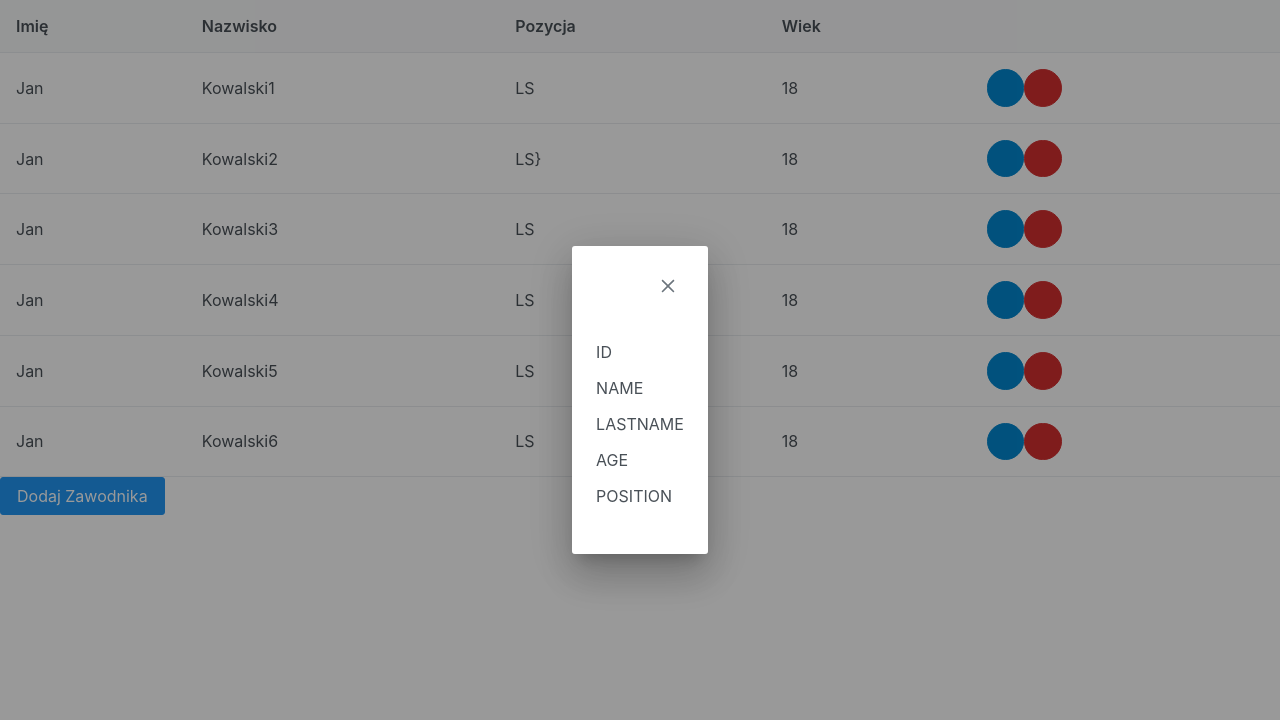
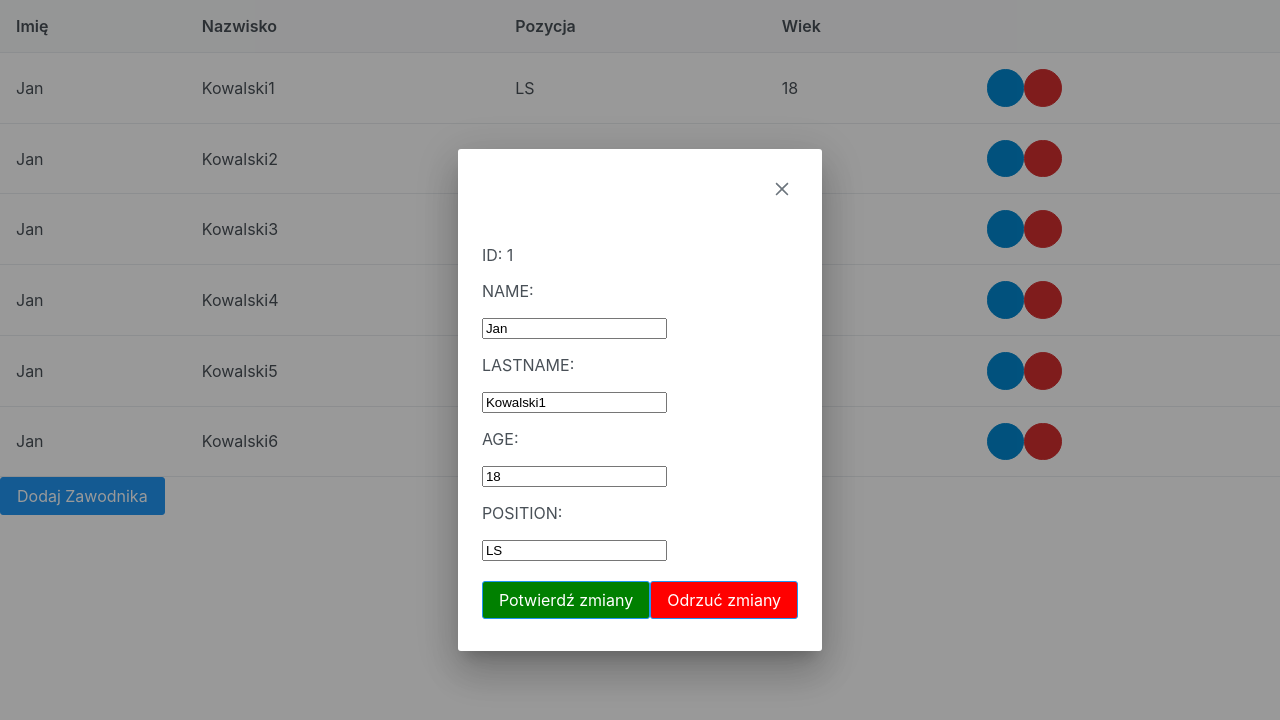
Before and after one commit to GreenMush02/Repository, a React (Create React App) app in the folder aplikacja/moja-aplikacja/: page /players in a window 1280 px wide. Both pictures are taken after a click on the button 1005 px from the left and 87 px from the top of the page. Shown: the top 720 px of the page. Built offline with nearby package versions, Linux system fonts and the light colour scheme.

Commit message:
update 3

```diff
--- a/aplikacja/moja-aplikacja/src/components/Players.js
+++ b/aplikacja/moja-aplikacja/src/components/Players.js
@@ -3,6 +3,7 @@ import { DataTable } from 'primereact/datatable';
 import { Column } from 'primereact/column';
 import { Button } from 'primereact/button';
 import { Dialog } from 'primereact/dialog';
+import { InputText } from 'primereact/inputtext';
 
 import playersData from '../data/data.js'
 
@@ -12,6 +13,10 @@ const Players = () => {
 
 const [playersToShow, setPlayersToShow] = useState([])
 const [playerId, setPlayerID] = useState('')
+const [playerName, setPlayerName] = useState('')
+const [playerLastName, setPlayerLastName] = useState ('')
+const [playerAge, setPlayerAge] = useState ('')
+const [playerPosition, setPlayerPosition] = useState ('')
 const [showDialog, setShowDialog] = useState(false)
 
 
@@ -24,10 +29,10 @@ useEffect(() => {
 }, []);
 
 
-const actionTemplate = () => {
+const actionTemplate = (rowData) => {
 
 
-    return <div><Button icon="pi pi-user" className="p-button-rounded p-button-info" onClick={onChange}/>
+    return <div><Button icon="pi pi-user" className="p-button-rounded p-button-info" onClick={() => onEdit(rowData)}/>
            <Button icon="pi pi-times" className="p-button-rounded p-button-danger" onClick={deletePlayer}/></div>
     }
 
@@ -35,8 +40,8 @@ const AddPlayer = () => {
 
 let newPlayer = {id: 7, name: 'Jan', lastName: 'Kowalski7', age: 18, position: 'LS'};
 
-playersToShow.push(newPlayer)
-console.log("dodano zawodnika")
+playersToShow.push(newPlayer);
+console.log("dodano zawodnika");
 
 }
 
@@ -46,13 +51,33 @@ return alert("zawodnik usunięty")
 
 }
 
-const onChange = () => {
 
-setShowDialog(true);
+const onEdit = (rowData) => {
 
 
 
+    setPlayerID(rowData.id);
+    setPlayerName(rowData.name);
+    setPlayerLastName(rowData.lastName);
+    setPlayerAge(rowData.age);
+    setPlayerPosition(rowData.position);
+    setShowDialog(true);
+
+
 }
+
+const onEditConfirm = () => {
+
+setShowDialog(false);
+
+}
+
+const onEditCancel = () => {
+
+setShowDialog(false);
+
+}
+
 
 const onHide = () => {
 
@@ -60,11 +85,36 @@ const onHide = () => {
 
 }
 
+
+const onSetPlayerName = (e) => {
+
+    setPlayerName(e.target.value);
+
+}
+
+const onSetPlayerLastName = (e) => {
+
+    setPlayerLastName(e.target.value);
+
+}
+
+const onSetPlayerAge = (e) => {
+
+    setPlayerAge(e.target.value);
+
+}
+
+const onSetPlayerPosition = (e) => {
+
+    setPlayerPosition(e.target.value);
+
+}
+
 return (
 
     <div>
 
-   <DataTable value={playersToShow} selectionMode="single" onSelectionChange={onChange}>
+   <DataTable value={playersToShow} selectionMode="single">
    <Column field="name" header="Imię"></Column>
    <Column field="lastName" header="Nazwisko"></Column>
    <Column field="position" header="Pozycja"></Column>
@@ -80,13 +130,15 @@ return (
 
 
 <div>
-<p>ID </p>
-   <p>NAME</p>
-   <p>LASTNAME</p>
-   <p>AGE</p>
-   <p>POSITION</p>
-
-
+   <p>ID:  {playerId}</p>
+   <p>NAME:</p><input value={playerName} onChange={onSetPlayerName}/>
+   <p>LASTNAME:</p><input value={playerLastName} onChange={onSetPlayerLastName}/>
+   <p>AGE:</p><input value={playerAge} onChange={onSetPlayerAge}/>
+   <p>POSITION:</p><input value={playerPosition} onChange={onSetPlayerPosition}/>
+<br></br>
+<br></br>
+    <Button label="Potwierdź zmiany" style={{backgroundColor: 'green'}} onClick={onEditConfirm}></Button>
+    <Button label="Odrzuć zmiany" style={{backgroundColor: 'red'}} onClick={onEditCancel}></Button>
     </div>
 
                </Dialog>
@@ -101,39 +153,6 @@ return (
 
 
 );
-
-
-
-
-
-
-
-
-
-
-
-
-
-
-
-
-
-
-
-
-
-
-
-
-
-
-
-
-
-
-
-
-
 }
 
 export default Players;
```
